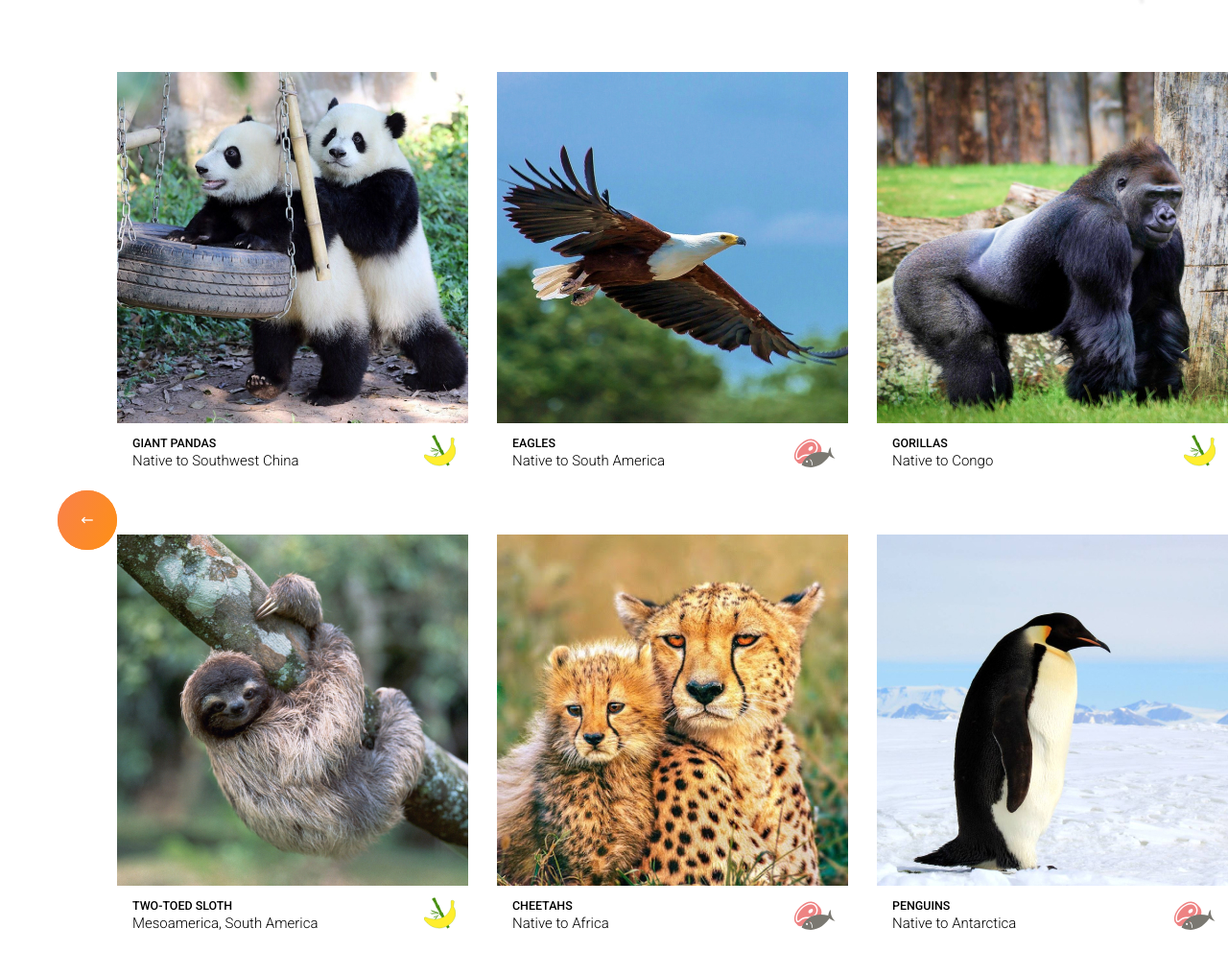
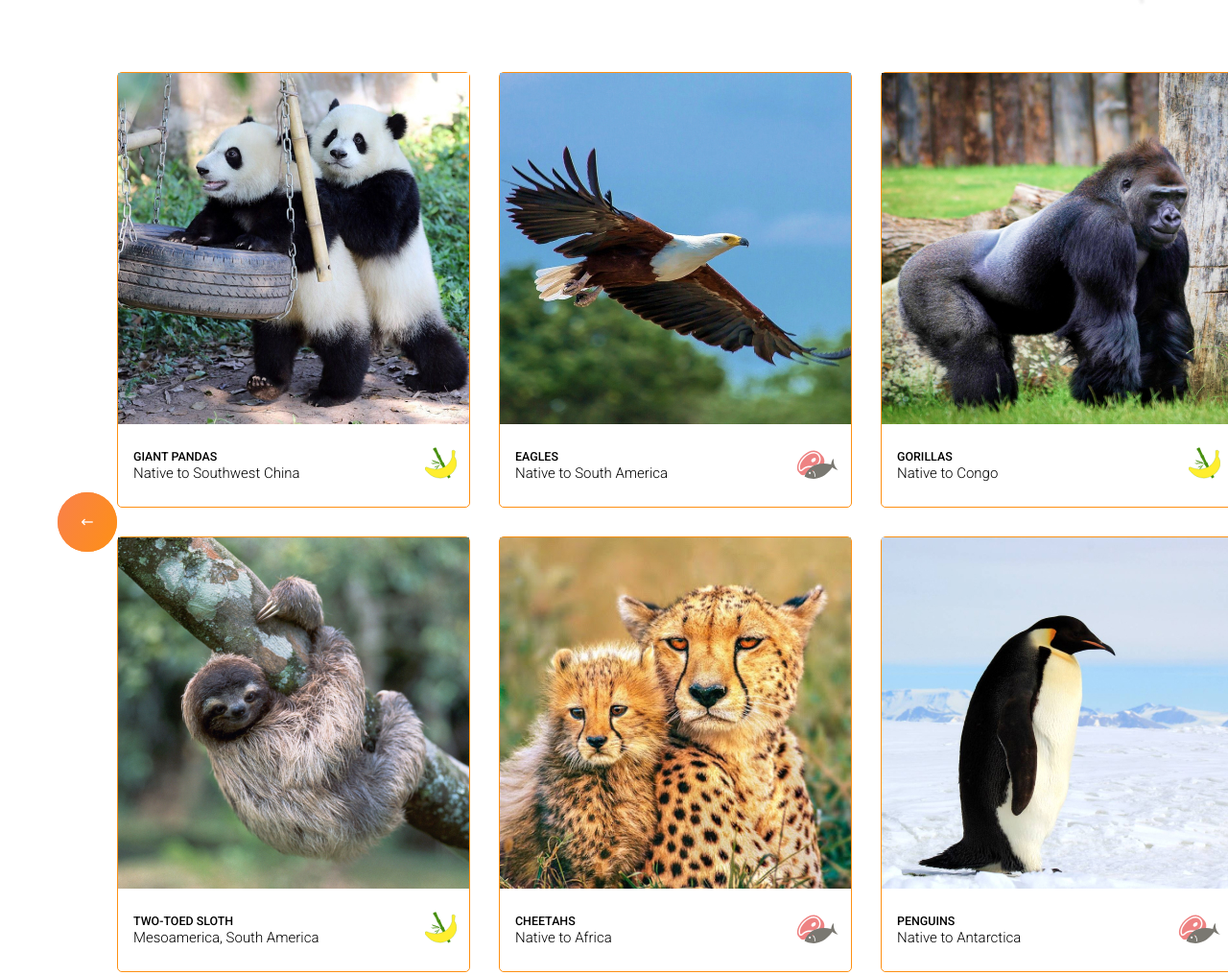
Before and after one commit to Liaaaaaaaaaaa/online-zoo2, a website: page online-zoo/pages/main/index.html in a window 1280 px wide. Shown: the part 1439-2455 px from the top of the page at 96% size. Drawn offline with Linux system fonts and the light colour scheme.

Commit message:
feat: add continie section pets

```diff
--- a/online-zoo/pages/main/sass/layouts/_pets.scss
+++ b/online-zoo/pages/main/sass/layouts/_pets.scss
@@ -31,6 +31,7 @@
 
 .pet__container1 {
     grid-area: 1/1/2/2;
+
 }
 
 .pet__container2 {
@@ -41,11 +42,15 @@
     grid-area: 1/3/2/4;
 }
 
-
+.pet__container1, .pet__container2, .pet__container3, .pet__container {
+    border: 1px solid $color-brand2;
+    border-radius: 5px;
+}
 
 .pet-about {
     display: flex;
     justify-content: space-between;
+    align-items: center;
     font-style: normal;
     height: 60px;
 font-weight: 300;
```
Also changed, not shown: online-zoo/pages/main/sass/style.css, 1 other file.
